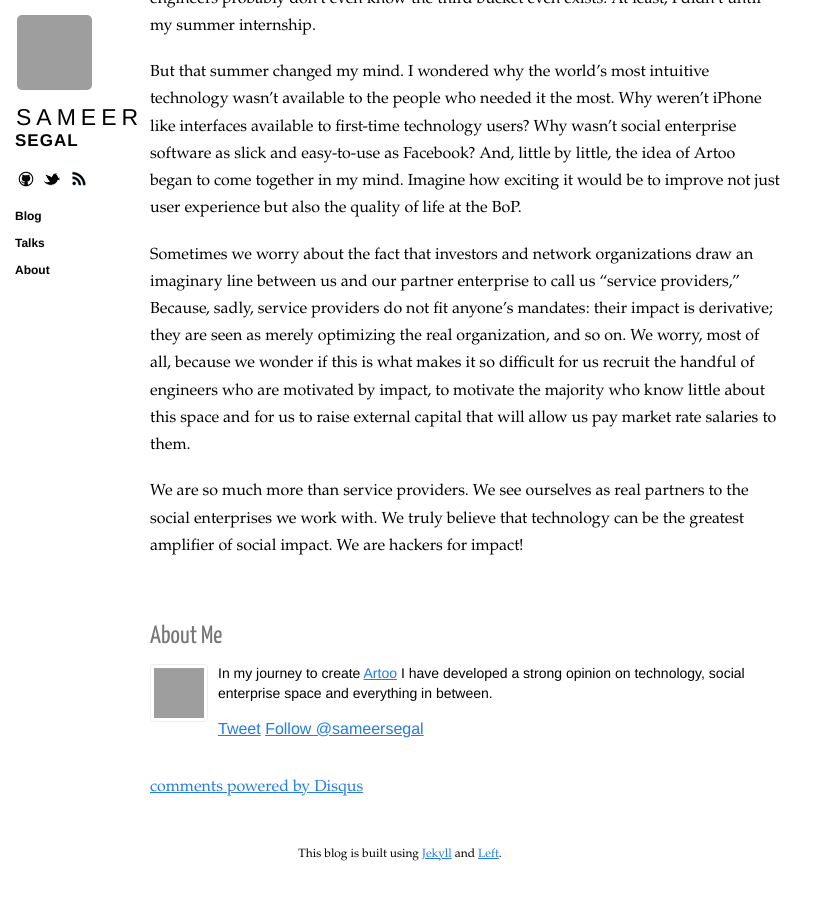
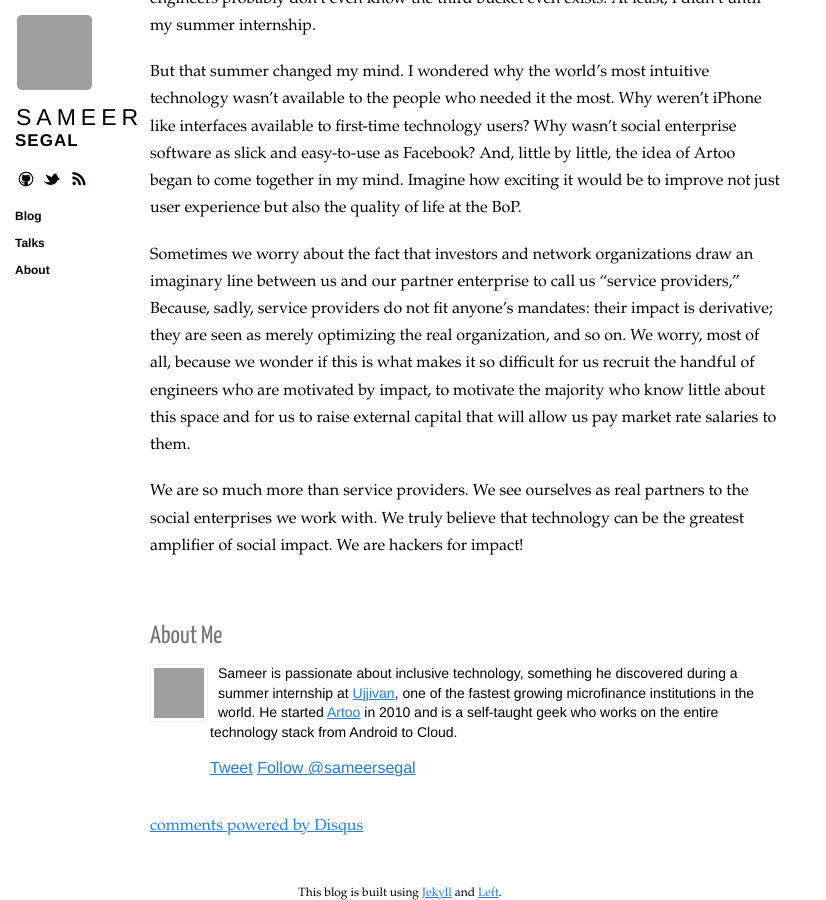
Before and after one commit to sameersegal/sameersegal.github.com, a Jekyll site: the page built from _posts/2013-04-15-Dark-Knights.markdown, in a window 1280 px wide and 900 px high, scrolled down 3535 px, cut to the strip 0-900 px from the top of the window. Shown: the whole strip, without its empty margins (0-826 px from the left). Built offline with Jekyll 4.4.1, drawn with Linux system fonts in a browser that asks for light colours; nearby versions of some CDN libraries; Markdown is read by kramdown in place of the engine named in the settings; comment, search, counter and statistics services are not loaded; before the commit the page ends 4396 px from its top, so only the background shows below that; grey boxes are pictures that could not be loaded.

Commit message:
Modified the bio under each post

```diff
--- a/_layouts/post.html
+++ b/_layouts/post.html
@@ -22,7 +22,7 @@ layout: layout
       </a>
 
       <p>
-        In my journey to create <a href="http://artoo.in">Artoo</a> I have developed a strong opinion on technology, social enterprise space and everything in between.
+        Sameer is passionate about inclusive technology, something he discovered during a summer internship at <a href="http://ujjivan.com">Ujjivan</a>, one of the fastest growing microfinance institutions in the world. He started <a href="http://artoo.in">Artoo</a> in 2010 and is a self-taught geek who works on the entire technology stack from Android to Cloud.
       </p>
 
       <a href="http://twitter.com/share" class="twitter-share-button" data-count="none" data-via="{{ site.twitter }}">Tweet</a>
```
